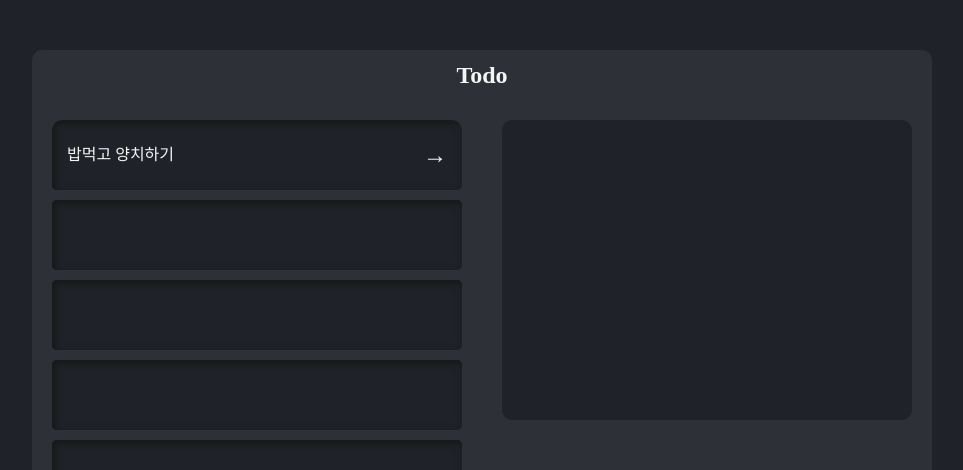
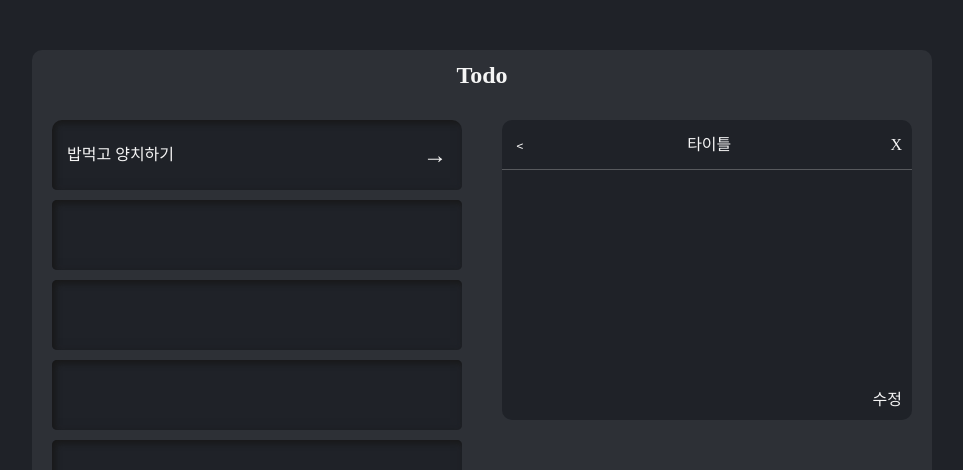
Before and after one commit to nimgnas/wanted-pre-onboarding-challenge-fe-1, a React (Create React App) app: page /home in a window 1280 px wide. Shown: the top 470 px of the page, without its empty margins (158-1121 px from the left). Built offline with nearby package versions, Linux system fonts and the light colour scheme.

Commit message:
[STYLE] detail css

```diff
--- a/src/pages/home/TodoDetail.tsx
+++ b/src/pages/home/TodoDetail.tsx
@@ -3,7 +3,19 @@ import styled from "styled-components";
 function TodoDetail() {
   return (
     <Content>
-      <Wrapper></Wrapper>
+      <Wrapper>
+        <Header>
+          <span className="arrow">﹤</span>
+          <span className="title">타이틀</span>
+          <span className="delete">X</span>
+        </Header>
+        <Body>
+          <p></p>
+        </Body>
+        <Footer>
+          <span>수정</span>
+        </Footer>
+      </Wrapper>
     </Content>
   );
 }
@@ -23,3 +35,50 @@ const Wrapper = styled.div`
   border-radius: 10px;
   background-color: ${({ theme }) => theme.colors.black};
 `;
+
+const Header = styled.div`
+  height: 50px;
+  padding: 10px;
+  border-bottom: 1px solid ${({ theme }) => theme.colors.gray};
+  display: flex;
+  justify-content: space-between;
+  align-items: center;
+
+  span {
+    color: ${({ theme }) => theme.colors.white};
+  }
+
+  .arrow,
+  .delete {
+    &:hover {
+      color: ${({ theme }) => theme.colors.blue};
+      cursor: pointer;
+    }
+  }
+`;
+
+const Body = styled.div`
+  height: 210px;
+  padding: 10px 20px;
+
+  p {
+    color: ${({ theme }) => theme.colors.white};
+  }
+`;
+
+const Footer = styled.div`
+  height: 40px;
+  padding: 10px;
+  display: flex;
+  justify-content: flex-end;
+  align-items: center;
+
+  span {
+    color: ${({ theme }) => theme.colors.white};
+
+    &:hover {
+      color: ${({ theme }) => theme.colors.blue};
+      cursor: pointer;
+    }
+  }
+`;
```
